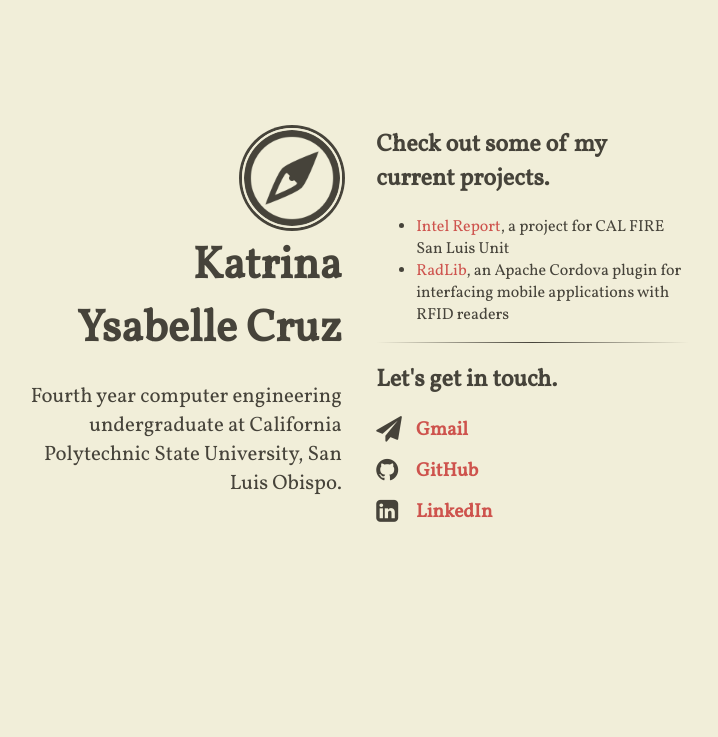
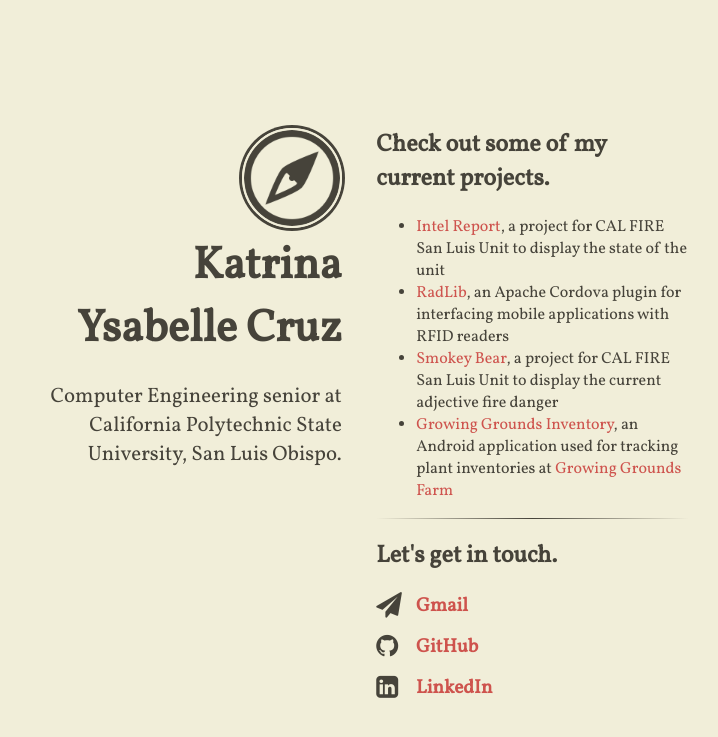
Before and after one commit to kaysabelle/kaysabelle.github.io, a Jekyll site: the page built from index.html, in a window 1280 px wide. Shown: the top 737 px of the page, without its empty margins (291-1009 px from the left). Built offline with Jekyll 4.4.1, drawn with Linux system fonts in a browser that asks for light colours; nearby versions of some CDN libraries.

Commit message:
Update current projects

```diff
--- a/_config.yml
+++ b/_config.yml
@@ -9,7 +9,7 @@ compass:
   # author will appear under the avatar (optional)
   author: "Katrina Ysabelle Cruz"
   # tagline will appear under the title (optional)
-  tagline: "Fourth year computer engineering undergraduate at California Polytechnic State University, San Luis Obispo."
+  tagline: "Computer Engineering senior at California Polytechnic State University, San Luis Obispo."
   # if include_content is true, the contents of the content.html include will be
   # added right above the generated item list, if present
   include_content: true
--- a/_includes/content.html
+++ b/_includes/content.html
@@ -2,8 +2,10 @@
 <p>Compass has been designed with something very specific in mind: to be a simple and elegant personal landing page.</p-->
 <h2>Check out some of my current projects.</h2>
 <ul>
-  <li><a href="http://kaysabelle.github.io/intelreport">Intel Report</a>, a project for CAL FIRE San Luis Unit</li>
+  <li><a href="http://slocountyfire.org/intelreport">Intel Report</a>, a project for CAL FIRE San Luis Unit to display the state of the unit</li>
   <li><a href="https://github.com/radlib/radlib-cordova">RadLib</a>, an Apache Cordova plugin for interfacing mobile applications with RFID readers</li>
+  <li><a href="http://slocountyfire.org/smokeybear/">Smokey Bear</a>, a project for CAL FIRE San Luis Unit to display the current adjective fire danger</li>
+  <li><a href="https://github.com/growinggrounds/growinggroundsinventory">Growing Grounds Inventory</a>, an Android application used for tracking plant inventories at <a href="http://www.growinggroundsfarm.org/">Growing Grounds Farm</a></li>
 </ul>
 
 <!--p>For more information, including setup and configuration instructions, bug reports or feature requests head over to <a href="https://github.com/excentris/compass">GitHub</a>.</p-->
```
Also changed, not shown: 1 other file.
